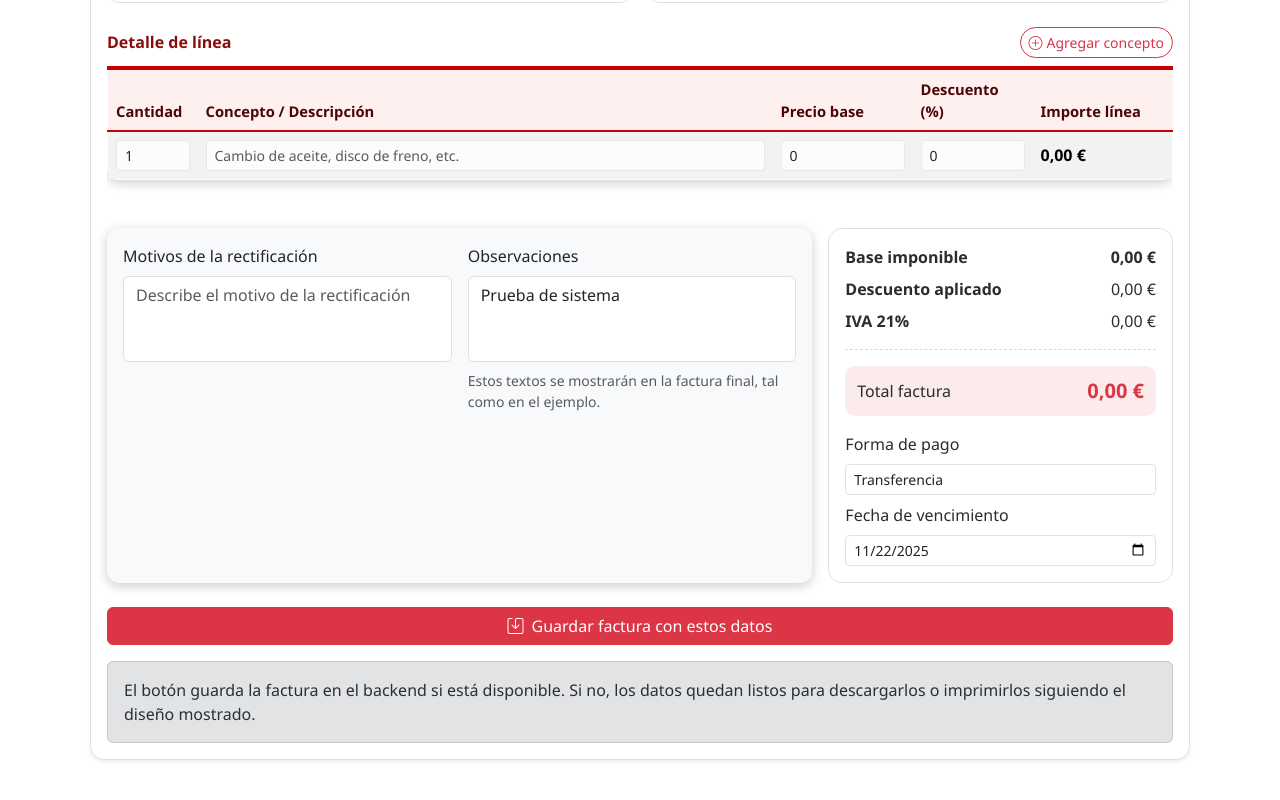
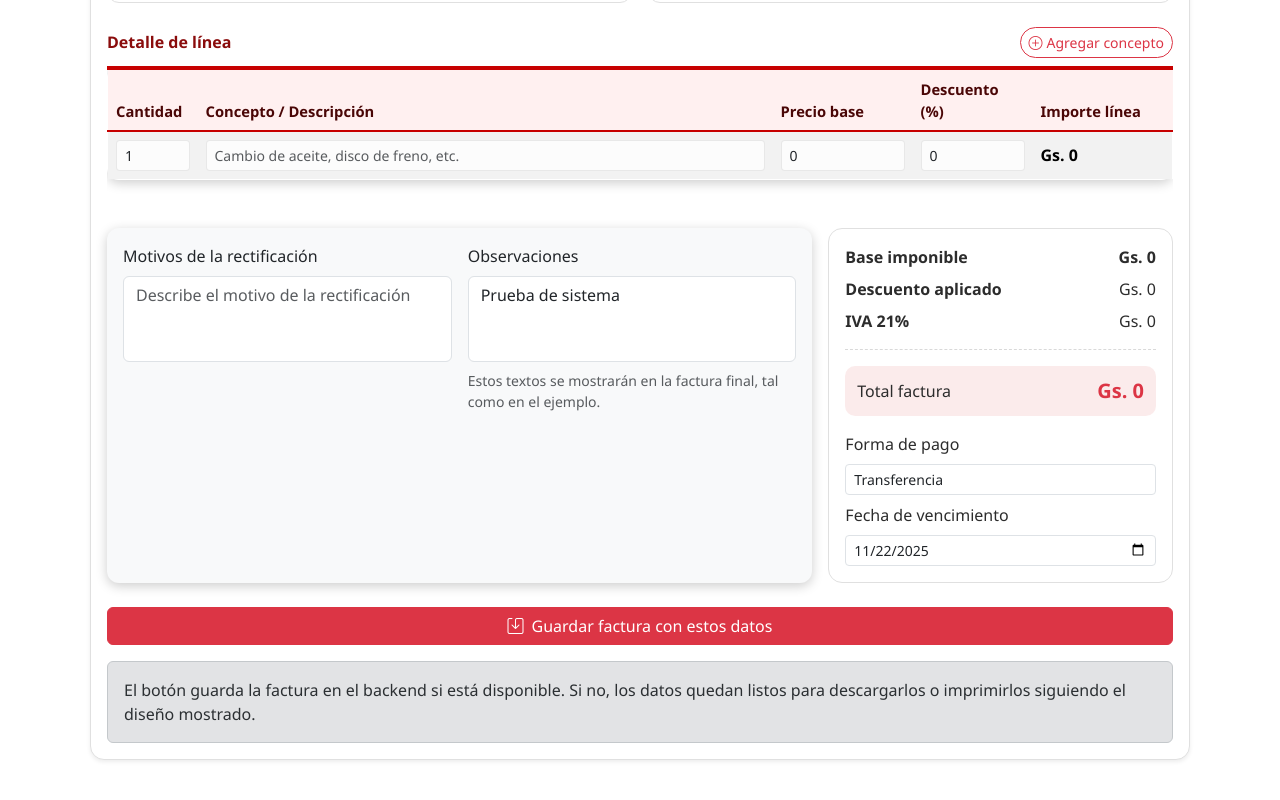
Before and after one commit to Ale27s/TallerYa, a React (Vite) app in the folder frontend/: page /facturacion in a window 1280 px wide. Shown: the part 1079-1879 px from the top of the page. Built offline with nearby package versions, Linux system fonts and the light colour scheme.

Commit message:
Use Paraguayan guaranies for ingresos and facturacion

```diff
--- a/frontend/src/pages/Facturacion.jsx
+++ b/frontend/src/pages/Facturacion.jsx
@@ -106,10 +106,11 @@ function Facturacion() {
   const totalFactura = baseImponible + ivaTotal;
 
   const formatCurrency = (value) =>
-    new Intl.NumberFormat("es-ES", {
+    new Intl.NumberFormat("es-PY", {
       style: "currency",
-      currency: "EUR",
-      minimumFractionDigits: 2,
+      currency: "PYG",
+      minimumFractionDigits: 0,
+      maximumFractionDigits: 0,
     }).format(Number(value) || 0);
 
   const guardarFactura = async () => {
--- a/frontend/src/pages/Ingresos.jsx
+++ b/frontend/src/pages/Ingresos.jsx
@@ -4,10 +4,11 @@ import "./Ingresos.css";
 import api from "../services/api";
 
 const formatCurrency = (value) =>
-  new Intl.NumberFormat("es-AR", {
+  new Intl.NumberFormat("es-PY", {
     style: "currency",
-    currency: "ARS",
-    minimumFractionDigits: 2,
+    currency: "PYG",
+    minimumFractionDigits: 0,
+    maximumFractionDigits: 0,
   }).format(Number(value) || 0);
 
 const estadosIngreso = [
```
